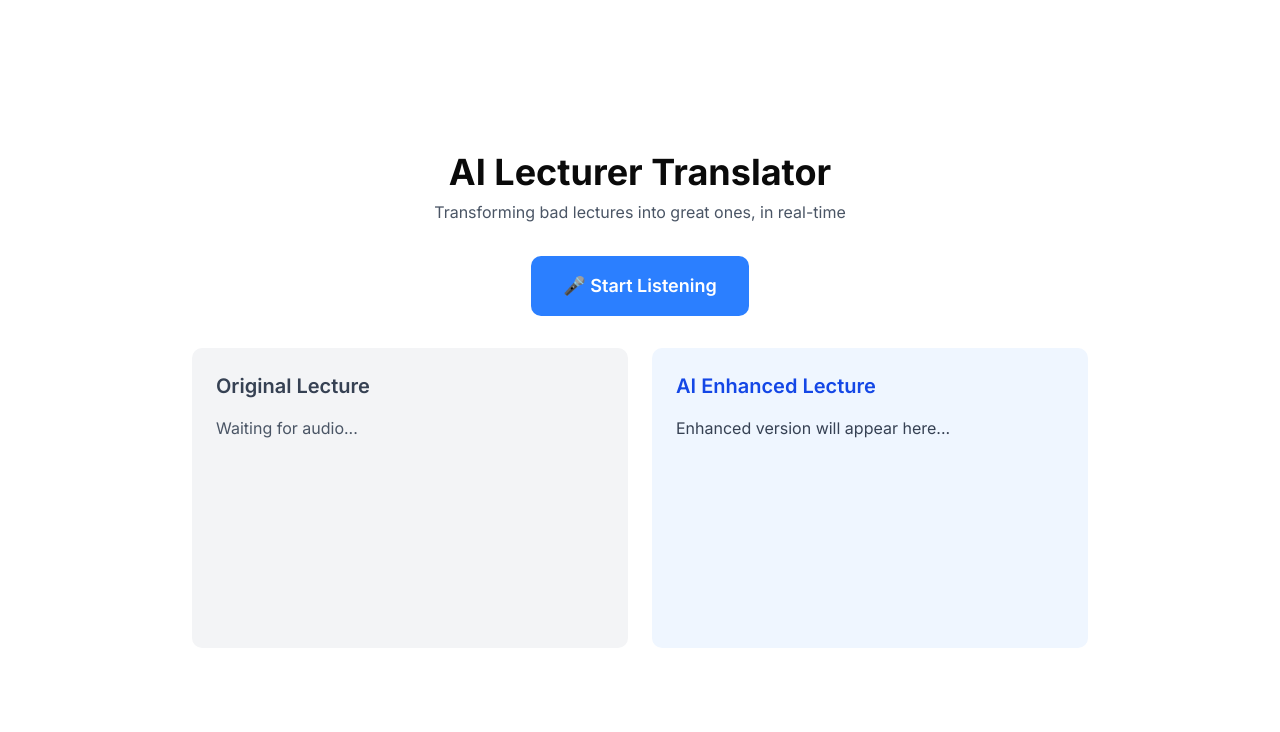
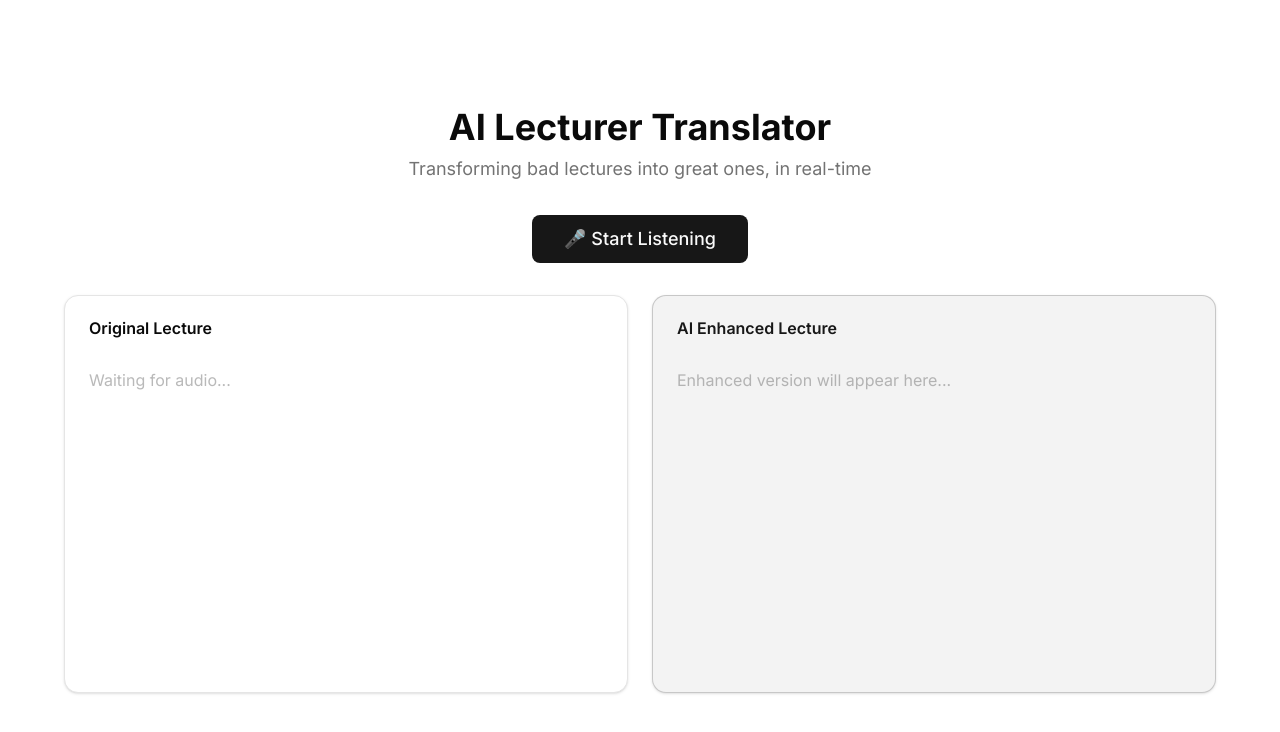
Before and after one commit to NikSchaefer/MadHacks-2025, a Next.js app in the folder app/: page / in a window 1280 px wide. Shown: the top 732 px of the page. Built offline with nearby package versions, Linux system fonts and the light colour scheme.

Commit message:
feat: types; auth; folders

```diff
--- a/app/app/lib/text-text.ts
+++ /dev/null
@@ -1,7 +0,0 @@
-import { generateText } from "ai"
-import { openai } from "@ai-sdk/openai"
-
-const {text} = await generateText({
-    model: openai("gpt-5"),
-    prompt: "What is love?"
-})
--- a/app/app/page.tsx
+++ b/app/app/page.tsx
@@ -1,72 +1,158 @@
-'use client';
+"use client";
 
-import { useState } from 'react';
+import { useState, useRef, useCallback } from "react";
+import { Button } from "@/components/ui/button";
+import { Card, CardContent, CardHeader, CardTitle } from "@/components/ui/card";
+import { TextSegment } from "@/lib/types";
+import { DEFAULT_CONFIG } from "@/lib/config";
+import { createAudioController, AudioController } from "@/lib/audio-controller";
 
 export default function Home() {
   const [isListening, setIsListening] = useState(false);
-  const [originalText, setOriginalText] = useState('');
-  const [translatedText, setTranslatedText] = useState('');
+  const [segments, setSegments] = useState<TextSegment[]>([]);
+  const [statusMessage, setStatusMessage] = useState("");
+  const controllerRef = useRef<AudioController | null>(null);
 
-  const toggleListening = () => {
-    setIsListening(!isListening);
-    // TODO: Wire up to speech-to-text, text-to-script, text-to-speech functions
+  const getController = useCallback(() => {
+    if (!controllerRef.current) {
+      controllerRef.current = createAudioController(DEFAULT_CONFIG, {
+        onSegmentComplete: (segment) => {
+          setSegments((prev) => [...prev, segment]);
+        },
+        onError: (error) => {
+          console.error("Audio processing error:", error);
+          setStatusMessage(`Error: ${error.message}`);
+        },
+        onStatusChange: (status) => {
+          setStatusMessage(status);
+        },
+      });
+    }
+    return controllerRef.current;
+  }, []);
+
+  const toggleListening = async () => {
+    const controller = getController();
+
+    if (!isListening) {
+      // Start listening
+      try {
+        setSegments([]); // Clear previous session
+        setStatusMessage("Starting...");
+        await controller.start();
+        setIsListening(true);
+      } catch (error) {
+        console.error("Failed to start recording:", error);
+        setStatusMessage(`Failed to start: ${(error as Error).message}`);
+      }
+    } else {
+      // Stop listening
+      controller.stop();
+      setIsListening(false);
+      setStatusMessage("Stopped");
+    }
   };
 
   return (
     <div className="min-h-screen flex flex-col items-center justify-center p-8">
-      <div className="max-w-4xl w-full space-y-8">
+      <div className="max-w-6xl w-full space-y-8">
         {/* Header */}
-        <div className="text-center">
-          <h1 className="text-4xl font-bold mb-2">AI Lecturer Translator</h1>
-          <p className="text-gray-600 dark:text-gray-400">
+        <div className="text-center space-y-2">
+          <h1 className="text-4xl font-bold">AI Lecturer Translator</h1>
+          <p className="text-muted-foreground text-lg">
             Transforming bad lectures into great ones, in real-time
           </p>
         </div>
 
         {/* Control Button */}
         <div className="flex justify-center">
-          <button
+          <Button
             onClick={toggleListening}
-            className={`px-8 py-4 rounded-lg font-semibold text-lg transition-all ${
-              isListening
-                ? 'bg-red-500 hover:bg-red-600 text-white'
-                : 'bg-blue-500 hover:bg-blue-600 text-white'
-            }`}
+            size="lg"
+            variant={isListening ? "destructive" : "default"}
+            className="text-lg px-8 py-6"
           >
-            {isListening ? '⏹ Stop Listening' : '🎤 Start Listening'}
-          </button>
+            {isListening ? "⏹ Stop Listening" : "🎤 Start Listening"}
+          </Button>
         </div>
+
+        {/* Status Indicator */}
+        {isListening && (
+          <div className="flex flex-col items-center justify-center gap-2">
+            <div className="flex items-center gap-2 text-green-600 dark:text-green-400">
+              <div className="size-3 bg-green-500 rounded-full animate-pulse" />
+              <span className="font-medium">Listening...</span>
+            </div>
+            {statusMessage && (
+              <p className="text-sm text-muted-foreground">{statusMessage}</p>
+            )}
+          </div>
+        )}
 
         {/* Display Areas */}
         <div className="grid md:grid-cols-2 gap-6">
           {/* Original Text */}
-          <div className="bg-gray-100 dark:bg-gray-800 rounded-lg p-6 min-h-[300px]">
-            <h2 className="text-xl font-semibold mb-4 text-gray-700 dark:text-gray-300">
-              Original Lecture
-            </h2>
-            <div className="text-gray-600 dark:text-gray-400 whitespace-pre-wrap">
-              {originalText || 'Waiting for audio...'}
-            </div>
-          </div>
+          <Card>
+            <CardHeader>
+              <CardTitle>Original Lecture</CardTitle>
+            </CardHeader>
+            <CardContent>
+              <div className="text-muted-foreground whitespace-pre-wrap min-h-[300px] max-h-[500px] overflow-y-auto">
+                {segments.length === 0 ? (
+                  <span className="text-muted-foreground/50">
+                    Waiting for audio...
+                  </span>
+                ) : (
+                  segments.map((segment) => (
+                    <span
+                      key={segment.id}
+                      className={`inline ${
+                        segment.status === "complete"
+                          ? "opacity-100"
+                          : "opacity-50"
+                      }`}
+                    >
+                      {segment.original}{" "}
+                    </span>
+                  ))
+                )}
+              </div>
+            </CardContent>
+          </Card>
 
           {/* Translated Text */}
-          <div className="bg-blue-50 dark:bg-blue-900/20 rounded-lg p-6 min-h-[300px]">
-            <h2 className="text-xl font-semibold mb-4 text-blue-700 dark:text-blue-300">
-              AI Enhanced Lecture
-            </h2>
-            <div className="text-gray-700 dark:text-gray-300 whitespace-pre-wrap">
-              {translatedText || 'Enhanced version will appear here...'}
-            </div>
-          </div>
+          <Card className="border-primary/20 bg-primary/5">
+            <CardHeader>
+              <CardTitle className="text-primary">
+                AI Enhanced Lecture
+              </CardTitle>
+            </CardHeader>
+            <CardContent>
+              <div className="whitespace-pre-wrap min-h-[300px] max-h-[500px] overflow-y-auto">
+                {segments.length === 0 ? (
+                  <span className="text-muted-foreground/50">
+                    Enhanced version will appear here...
+                  </span>
+                ) : (
+                  segments.map((segment) => (
+                    <span
+                      key={segment.id}
+                      className={`inline ${
+                        segment.status === "complete"
+                          ? "opacity-100"
+                          : segment.status === "error"
+                          ? "text-destructive opacity-70"
+                          : "opacity-40 animate-pulse"
+                      }`}
+                    >
+                      {segment.translated || "..."}{" "}
+                    </span>
+                  ))
+                )}
+              </div>
+            </CardContent>
+          </Card>
         </div>
-
-        {/* Status Indicator */}
-        {isListening && (
-          <div className="flex items-center justify-center gap-2 text-green-600 dark:text-green-400">
-            <div className="w-3 h-3 bg-green-500 rounded-full animate-pulse"></div>
-            <span>Listening...</span>
-          </div>
-        )}
       </div>
     </div>
   );
--- /dev/null
+++ b/app/components/ui/card.tsx
@@ -0,0 +1,92 @@
+import * as React from "react"
+
+import { cn } from "@/lib/utils"
+
+function Card({ className, ...props }: React.ComponentProps<"div">) {
+  return (
+    <div
+      data-slot="card"
+      className={cn(
+        "bg-card text-card-foreground flex flex-col gap-6 rounded-xl border py-6 shadow-sm",
+        className
+      )}
+      {...props}
+    />
+  )
+}
+
+function CardHeader({ className, ...props }: React.ComponentProps<"div">) {
+  return (
+    <div
+      data-slot="card-header"
+      className={cn(
+        "@container/card-header grid auto-rows-min grid-rows-[auto_auto] items-start gap-2 px-6 has-data-[slot=card-action]:grid-cols-[1fr_auto] [.border-b]:pb-6",
+        className
+      )}
+      {...props}
+    />
+  )
+}
+
+function CardTitle({ className, ...props }: React.ComponentProps<"div">) {
+  return (
+    <div
+      data-slot="card-title"
+      className={cn("leading-none font-semibold", className)}
+      {...props}
+    />
+  )
+}
+
+function CardDescription({ className, ...props }: React.ComponentProps<"div">) {
+  return (
+    <div
+      data-slot="card-description"
+      className={cn("text-muted-foreground text-sm", className)}
+      {...props}
+    />
+  )
+}
+
+function CardAction({ className, ...props }: React.ComponentProps<"div">) {
+  return (
+    <div
+      data-slot="card-action"
+      className={cn(
+        "col-start-2 row-span-2 row-start-1 self-start justify-self-end",
+        className
+      )}
+      {...props}
+    />
+  )
+}
+
+function CardContent({ className, ...props }: React.ComponentProps<"div">) {
+  return (
+    <div
+      data-slot="card-content"
+      className={cn("px-6", className)}
+      {...props}
+    />
+  )
+}
+
+function CardFooter({ className, ...props }: React.ComponentProps<"div">) {
+  return (
+    <div
+      data-slot="card-footer"
+      className={cn("flex items-center px-6 [.border-t]:pt-6", className)}
+      {...props}
+    />
+  )
+}
+
+export {
+  Card,
+  CardHeader,
+  CardFooter,
+  CardTitle,
+  CardAction,
+  CardDescription,
+  CardContent,
+}
--- /dev/null
+++ b/app/lib/audio-controller.ts
@@ -0,0 +1,8 @@
+/**
+ * Audio Controller
+ *
+ * This class is responsible for controlling the audio recording and processing.
+ * It is responsible for starting and stopping the audio recording, and for processing the audio.
+ */
+
+export class AudioController {}
--- /dev/null
+++ b/app/lib/config.ts
@@ -0,0 +1,7 @@
+import { AudioConfig } from "./types";
+
+export const DEFAULT_CONFIG: AudioConfig = {
+  chunkDurationMs: 4000, // 4 second chunks - faster updates, still reliable
+  sampleRate: 16000,
+  channels: 1,
+};
--- /dev/null
+++ b/app/lib/processors/text-to-script.ts
@@ -0,0 +1,9 @@
+import { generateText } from "ai";
+import { openai } from "@ai-sdk/openai";
+
+function textToScript(text: string) {}
+
+const { text } = await generateText({
+  model: openai("gpt-5"),
+  prompt: "What is love?",
+});
--- /dev/null
+++ b/app/lib/types.ts
@@ -0,0 +1,48 @@
+/**
+ * Types for the AI Lecturer Translator
+ * Supports chunked, streaming audio processing
+ */
+
+export interface AudioChunk {
+  id: string;
+  audioData: Buffer;
+  timestamp: number;
+  duration: number; // in milliseconds
+  status: ChunkStatus;
+}
+
+export type ChunkStatus =
+  | "pending" // waiting to be processed
+  | "transcribing" // converting speech to text
+  | "translating" // AI improving the text
+  | "synthesizing" // converting back to speech
+  | "complete" // fully processed
+  | "error"; // failed processing
+
+export interface TextSegment {
+  id: string; // matches AudioChunk.id
+  original: string; // raw transcription
+  translated: string; // AI-enhanced version
+  timestamp: number;
+  status: ChunkStatus;
+}
+
+export interface ProcessingQueue {
+  chunks: AudioChunk[];
+  segments: TextSegment[];
+  currentIndex: number; // which chunk is being processed
+}
+
+export interface AudioConfig {
+  chunkDurationMs: number; // default: 5000-10000 (5-10 seconds)
+  sampleRate: number; // default: 16000 or 44100
+  channels: number; // default: 1 (mono)
+}
+
+export interface AppState {
+  isListening: boolean;
+  isProcessing: boolean;
+  queue: ProcessingQueue;
+  config: AudioConfig;
+  error?: string;
+}
```
Also changed, not shown: app/lib/text-speech.ts (deleted, +0 -40 lines), app/lib/text-to-speech.ts (added, +20 -0 lines), app/lib/fish/fish-auth.ts (renamed from app/lib/fish-auth.ts), 1 other file (tests, documents, lock files or other folders).
